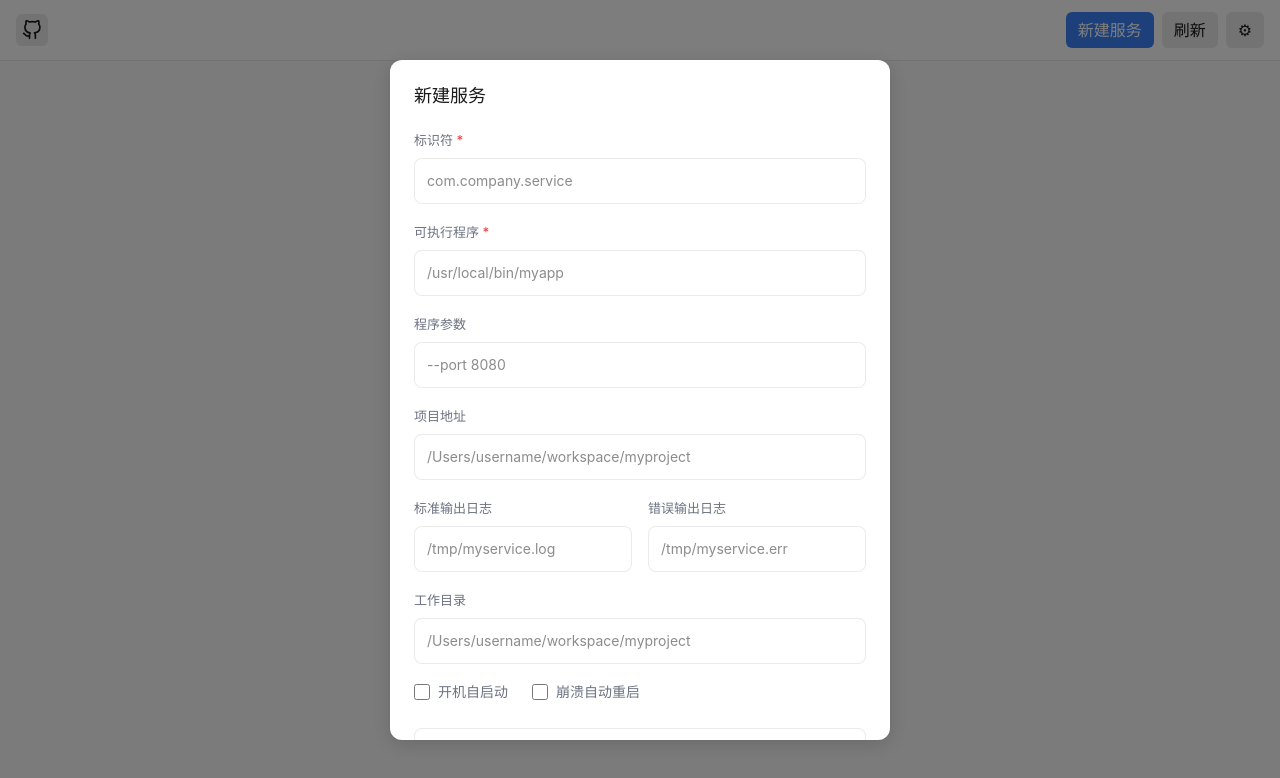
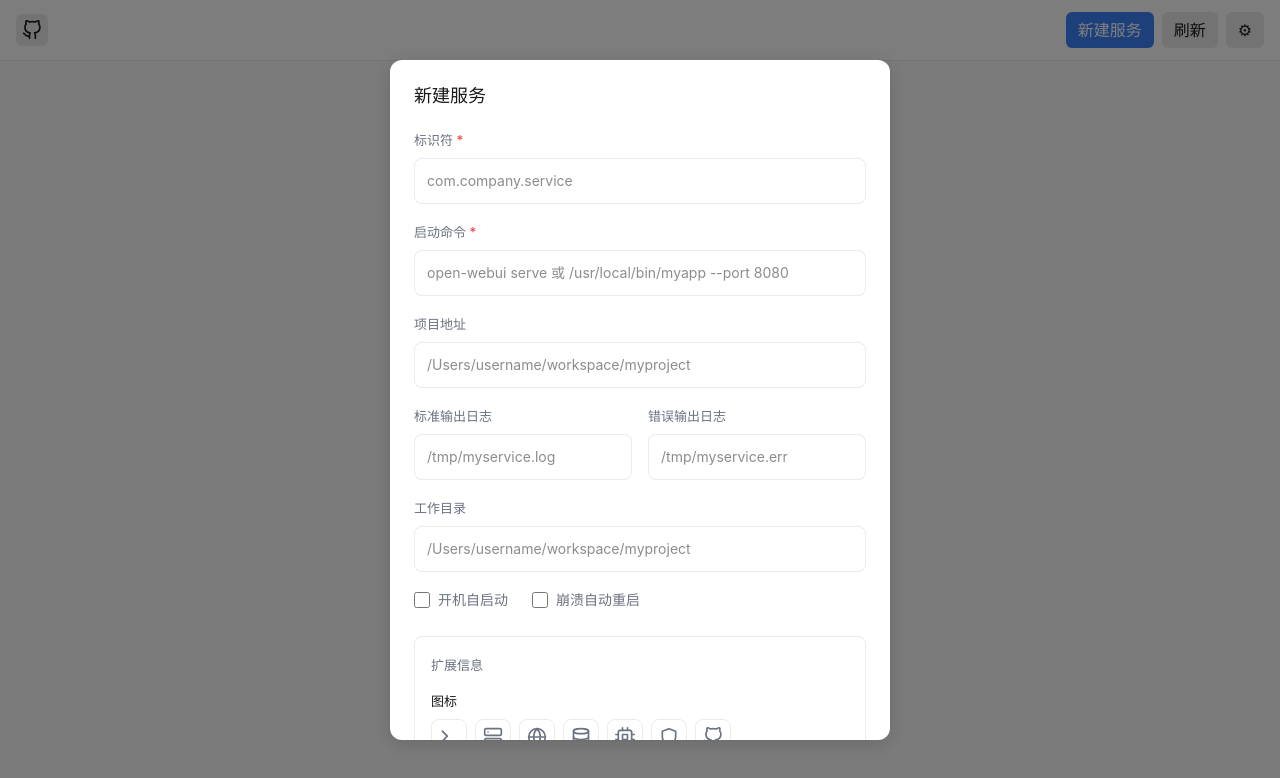
Before and after one commit to ahao430/mac-service-master, a React (Vite) app: page / in a window 1280 px wide. Both pictures are taken after a click on the button "新建服务". Shown: the top 778 px of the page. Built offline with nearby package versions, Linux system fonts and the light colour scheme; the HTML template or start-up script is replaced by a standard one.

Commit message:
feat: optimize UI and add OpenWebUI preset
- Display service icons in service list
- Simplify form: merge program and arguments into single 'Start Command' field
- Rename 'Health URL' to 'Web Address'
- Add OpenWebUI preset template (port 3000, web http://127.0.0.1:8080)
- Bump version to 0.1.5

```diff
--- a/package.json
+++ b/package.json
@@ -1,7 +1,7 @@
 {
   "name": "service-master",
   "private": true,
-  "version": "0.1.4",
+  "version": "0.1.5",
   "type": "module",
   "scripts": {
     "dev": "vite",
--- a/src-tauri/tauri.conf.json
+++ b/src-tauri/tauri.conf.json
@@ -1,7 +1,7 @@
 {
   "$schema": "https://schema.tauri.app/config/2",
   "productName": "ServiceMaster",
-  "version": "0.1.4",
+  "version": "0.1.5",
   "identifier": "com.wanghao.service-master",
   "build": {
     "beforeDevCommand": "npm run dev",
--- a/src/App.tsx
+++ b/src/App.tsx
@@ -165,8 +165,7 @@ function ServiceModal({
   editingService: LaunchAgent | null;
 }) {
   const [label, setLabel] = useState("");
-  const [program, setProgram] = useState("");
-  const [programArgs, setProgramArgs] = useState("");
+  const [startCommand, setStartCommand] = useState("");
   const [runAtLoad, setRunAtLoad] = useState(false);
   const [keepAlive, setKeepAlive] = useState(false);
   const [workingDir, setWorkingDir] = useState("");
@@ -176,7 +175,7 @@ function ServiceModal({
   const [displayName, setDisplayName] = useState("");
   const [description, setDescription] = useState("");
   const [port, setPort] = useState("");
-  const [healthUrl, setHealthUrl] = useState("");
+  const [webUrl, setWebUrl] = useState("");
   const [icon, setIcon] = useState("");
   const [projectPath, setProjectPath] = useState("");
   const [showDeleteConfirm, setShowDeleteConfirm] = useState(false);
@@ -194,11 +193,14 @@ function ServiceModal({
     setDisplayName(preset.display_name);
     setDescription(preset.description);
     setIcon(preset.icon);
-    setProgramArgs(preset.program_arguments?.join(" ") || "");
-    setProgram(preset.program || "");
+
+    // 合并 program 和 program_arguments 为启动命令
+    const command = preset.program_arguments?.join(" ") || preset.program || "";
+    setStartCommand(command);
+
     setWorkingDir(preset.working_directory || "");
     setPort(preset.port?.toString() || "");
-    setHealthUrl(preset.health_url || "");
+    setWebUrl(preset.health_url || "");
     setRunAtLoad(preset.run_at_load);
     setKeepAlive(preset.keep_alive);
   };
@@ -207,8 +209,13 @@ function ServiceModal({
     setShowDeleteConfirm(false);
     if (editingService) {
       setLabel(editingService.label);
-      setProgram(editingService.program || "");
-      setProgramArgs(editingService.program_arguments?.join(" ") || "");
+
+      // 合并 program 和 program_arguments 为启动命令
+      const commandParts = [];
+      if (editingService.program) commandParts.push(editingService.program);
+      if (editingService.program_arguments) commandParts.push(...editingService.program_arguments);
+      setStartCommand(commandParts.join(" "));
+
       setRunAtLoad(editingService.run_at_load || false);
       setKeepAlive(editingService.keep_alive || false);
       setWorkingDir(editingService.working_directory || "");
@@ -217,13 +224,12 @@ function ServiceModal({
       setDisplayName(editingService.display_name || "");
       setDescription(editingService.description || "");
       setPort(editingService.port?.toString() || "");
-      setHealthUrl(editingService.health_url || "");
+      setWebUrl(editingService.health_url || "");
       setIcon(editingService.icon || "");
       setProjectPath(editingService.project_path || "");
     } else {
       setLabel("");
-      setProgram("");
-      setProgramArgs("");
+      setStartCommand("");
       setRunAtLoad(false);
       setKeepAlive(false);
       setWorkingDir("");
@@ -232,7 +238,7 @@ function ServiceModal({
       setDisplayName("");
       setDescription("");
       setPort("");
-      setHealthUrl("");
+      setWebUrl("");
       setIcon("");
       setProjectPath("");
     }
@@ -244,10 +250,15 @@ function ServiceModal({
 
     setSaving(true);
     try {
+      // 将启动命令拆分为 program 和 program_arguments
+      const commandParts = startCommand.trim().split(/\s+/);
+      const program = commandParts.length > 0 ? commandParts[0] : null;
+      const programArguments = commandParts.length > 1 ? commandParts.slice(1) : null;
+
       const config: ServiceConfig = {
         label: label.trim(),
-        program: program.trim() || null,
-        program_arguments: programArgs.trim() ? programArgs.trim().split(/\s+/) : null,
+        program: program,
+        program_arguments: programArguments,
         run_at_load: runAtLoad || null,
         keep_alive: keepAlive || null,
         working_directory: workingDir.trim() || null,
@@ -260,7 +271,7 @@ function ServiceModal({
         description: description.trim() || null,
         icon: icon || null,
         port: port.trim() ? parseInt(port.trim(), 10) : null,
-        health_url: healthUrl.trim() || null,
+        health_url: webUrl.trim() || null,
         project_path: projectPath.trim() || null,
         order: editingService?.order ?? null,
       };
@@ -358,29 +369,14 @@ function ServiceModal({
             />
           </div>
 
-          {/* Program & Args */}
+          {/* 启动命令 */}
           <div style={{ marginBottom: "16px" }}>
             <label style={{ display: "block", fontSize: "13px", fontWeight: 500, color: "var(--text-secondary)", marginBottom: "6px" }}>
-              可执行程序 <span style={{ color: "#ef4444" }}>*</span>
+              启动命令 <span style={{ color: "#ef4444" }}>*</span>
             </label>
             <input
-              type="text" value={program} onChange={(e) => setProgram(e.target.value)}
-              placeholder="/usr/local/bin/myapp"
-              style={{
-                width: "100%", padding: "10px 12px", fontSize: "14px", border: "1px solid var(--border-color)",
-                borderRadius: "8px", outline: "none", boxSizing: "border-box", backgroundColor: "var(--input-bg)", color: "var(--text-main)"
-              }}
-            />
-          </div>
-
-          {/* ... Other fields shortened for brevity but I will include them all ... */}
-          <div style={{ marginBottom: "16px" }}>
-            <label style={{ display: "block", fontSize: "13px", fontWeight: 500, color: "var(--text-secondary)", marginBottom: "6px" }}>
-              程序参数
-            </label>
-            <input
-              type="text" value={programArgs} onChange={(e) => setProgramArgs(e.target.value)}
-              placeholder="--port 8080"
+              type="text" value={startCommand} onChange={(e) => setStartCommand(e.target.value)}
+              placeholder="open-webui serve 或 /usr/local/bin/myapp --port 8080"
               style={{
                 width: "100%", padding: "10px 12px", fontSize: "14px", border: "1px solid var(--border-color)",
                 borderRadius: "8px", outline: "none", boxSizing: "border-box", backgroundColor: "var(--input-bg)", color: "var(--text-main)"
@@ -492,8 +488,8 @@ function ServiceModal({
             </div>
             {/* Health Check URL */}
             <div style={{ marginBottom: "12px" }}>
-              <label style={{ display: "block", fontSize: "13px", fontWeight: 500, marginBottom: "6px" }}>服务页面 URL</label>
-              <input type="text" value={healthUrl} onChange={(e) => setHealthUrl(e.target.value)} placeholder="http://127.0.0.1:8080/health" style={{ width: "100%", padding: "8px", borderRadius: "6px", border: "1px solid var(--border-color)", backgroundColor: "var(--modal-bg)", color: "var(--text-main)" }} />
+              <label style={{ display: "block", fontSize: "13px", fontWeight: 500, marginBottom: "6px" }}>Web 地址</label>
+              <input type="text" value={webUrl} onChange={(e) => setWebUrl(e.target.value)} placeholder="http://127.0.0.1:8080" style={{ width: "100%", padding: "8px", borderRadius: "6px", border: "1px solid var(--border-color)", backgroundColor: "var(--modal-bg)", color: "var(--text-main)" }} />
             </div>
           </div>
 
@@ -964,6 +960,11 @@ function ServiceCard({ service, onToggle, onRestart, onEdit, onViewLogs, setting
       </div>
       <div style={{ flex: 1, minWidth: 0 }}>
         <div style={{ display: "flex", alignItems: "center", gap: "8px" }}>
+          {service.icon && ICONS[service.icon] && (
+            <span style={{ color: "var(--text-secondary)", display: "flex", alignItems: "center" }}>
+              {ICONS[service.icon]}
+            </span>
+          )}
           <h3 style={{ margin: 0, fontSize: "15px", fontWeight: 600 }}>{service.display_name || service.label.split(".").pop()}</h3>
           {service.is_loaded && (
             <span style={{ width: "6px", height: "6px", borderRadius: "50%", backgroundColor: service.pid ? "#22c55e" : "#f59e0b", animation: service.pid ? "pulse 2s infinite" : "none" }} />
```
Also changed, not shown: 1 other file (tests, documents, lock files or other folders).
